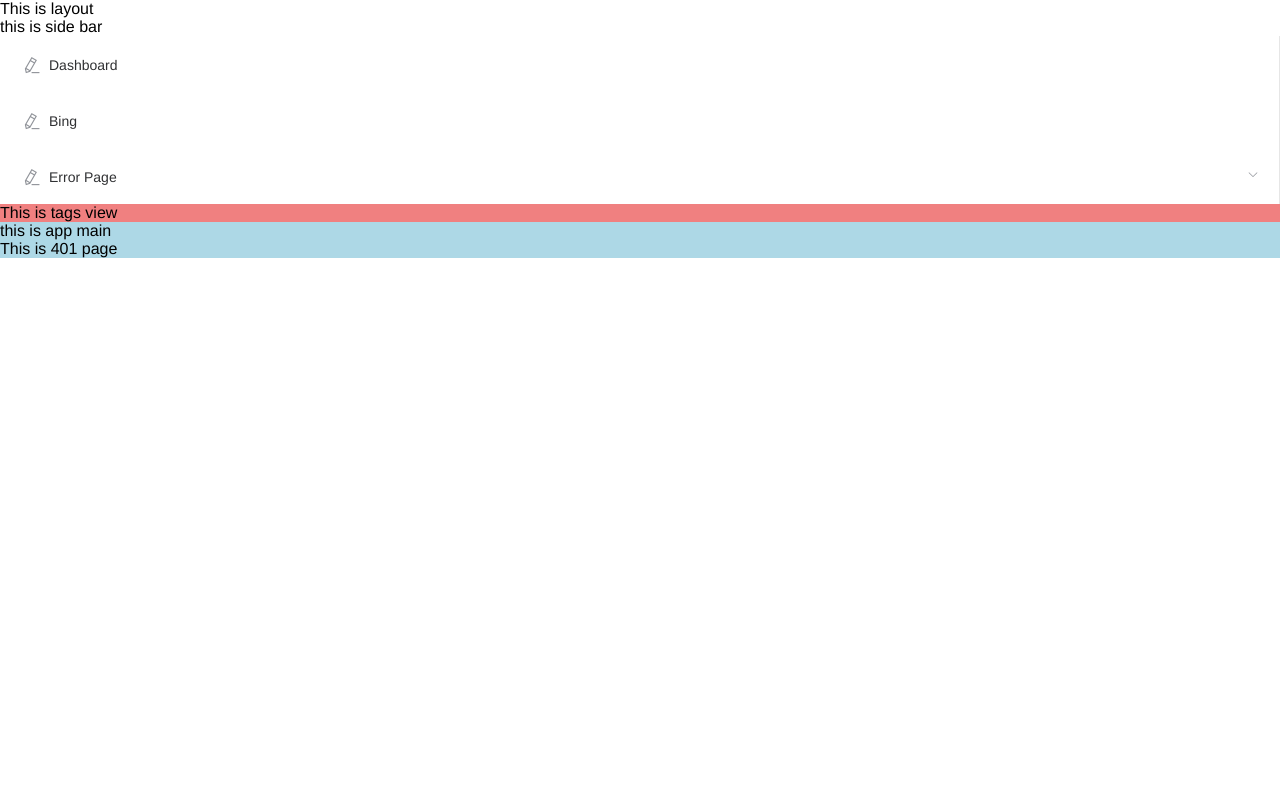
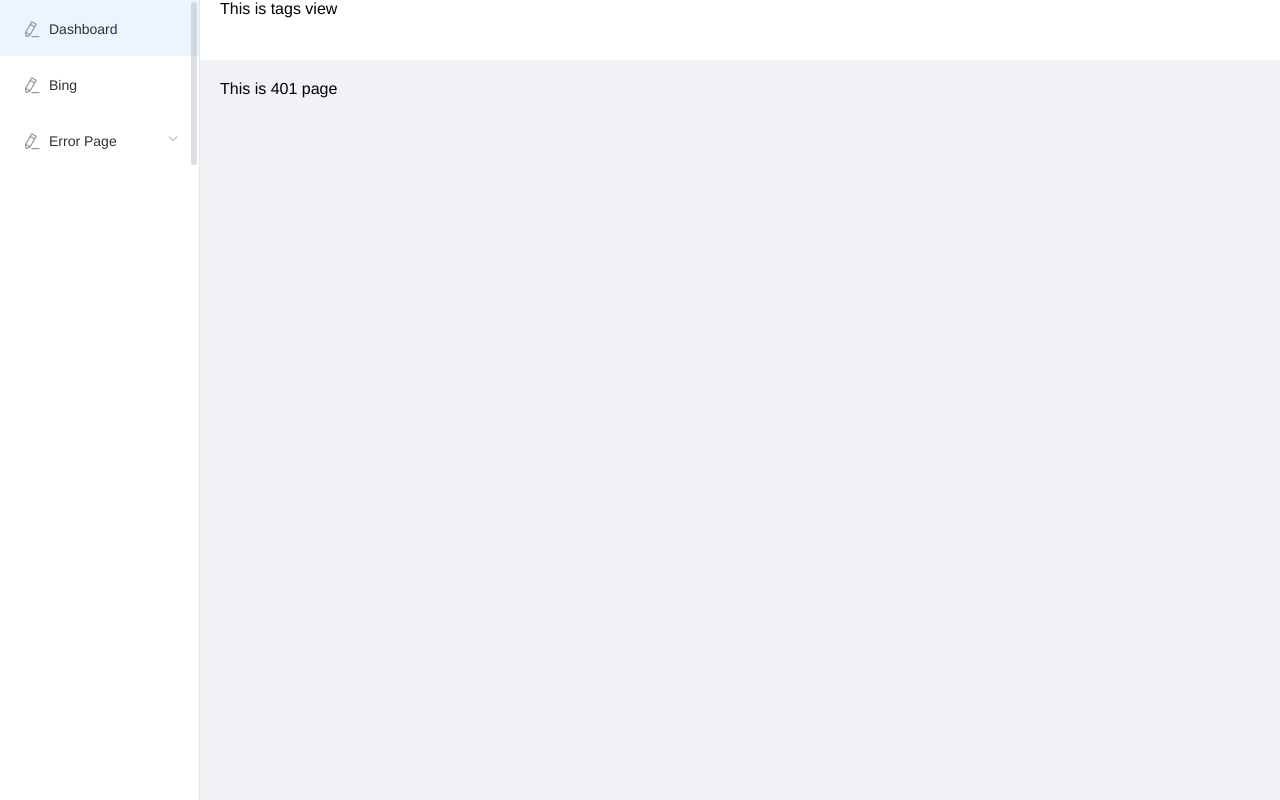
Before and after one commit to Eisus/dashboard, a Vue app: page /#/error/401 in a window 1280 px wide. Built offline with nearby package versions, Linux system fonts and the light colour scheme.

Commit message:
element-ui: layout container

```diff
--- a/src/layout/components/AppMain.vue
+++ b/src/layout/components/AppMain.vue
@@ -1,6 +1,5 @@
 <template>
     <section class="app-main">
-        <div> this is app main</div>
         <transition name="fade-transform" mode="out-in">
             <router-view :key="key"></router-view>
         </transition>
@@ -19,7 +18,4 @@
 </script>
 
 <style lang="less" scoped>
-    .app-main {
-        background: lightblue;
-    }
 </style>
--- a/src/layout/components/Sidebar/index.vue
+++ b/src/layout/components/Sidebar/index.vue
@@ -1,7 +1,6 @@
 <template>
     <div class="sidebar-container">
         <!--<logo :collapse="isCollapse"></logo>-->
-        this is side bar
         <el-scrollbar wrap-class="scrollbar-wrapper">
             <el-menu default-active="1" class="el-menu-container" :collapse="isCollapse">
                 <sidebar-item v-for="route in allRoutes" :item="route" :key="route.path" :base-path="route.path"> </sidebar-item>
@@ -28,6 +27,13 @@
 
 </script>
 
-<style>
+<style lang="less" scoped>
+    .sidebar-container {
+        height: 100%;
+        border-right: 1px solid #e6e6e6;
+    }
+    .el-menu-container{
+        border-right: 0;
+    }
 
 </style>
--- a/src/layout/components/TagsView/index.vue
+++ b/src/layout/components/TagsView/index.vue
@@ -13,8 +13,5 @@
 </script>
 
 <style lang="less" scoped>
-    .tags-view {
-        background: lightcoral;
-    }
 
 </style>
--- a/src/layout/index.vue
+++ b/src/layout/index.vue
@@ -1,22 +1,35 @@
 <template>
-    <div class="app-wrapper">
-        <div>This is layout</div>
-        <sidebar class="sidebar-container"/>
-        <div class="main-container">
-            <div>
+    <el-container class="app-container">
+        <el-aside style="width: 200px">
+            <sidebar />
+        </el-aside>
+        <el-main class="main-container">
+            <el-header class="head-container">
                 <!--<navbar />-->
                 <tags-view />
-            </div>
-            <app-main />
-            <!--<right-panel>-->
+            </el-header>
+            <el-container>
+                <!--<right-panel>-->
                 <!--<settings />-->
-            <!--</right-panel>-->
+                <!--</right-panel>-->
+                <el-main>
+                    <app-main />
+                </el-main>
+            </el-container>
 
-        </div>
-    </div>
+        </el-main>
+
+    </el-container>
 </template>
 
 <script>
+    /**
+     * KeyPoint: about layout container
+     * <el-container> : !! when nested with a <el-header> or <el-footer>, all its elements will be vertically
+     *                  arranged. Otherwise horizontally.
+     *
+     *
+     */
     import { AppMain , TagsView, Sidebar } from './components'
     export default {
         name: 'Layout',
@@ -25,6 +38,20 @@
 
 </script>
 
-<style>
+<style lang="less" scoped>
+    .app-container {
+        height: 100%;
+        background-color: #f0f2f5;
+        .el-aside {
+            height: 100%;
+            background: #fff;
+        }
+        .el-header {
+            background: #fff;
+        }
+    }
+    .main-container {
+        padding: 0;
+    }
 
 </style>
```
